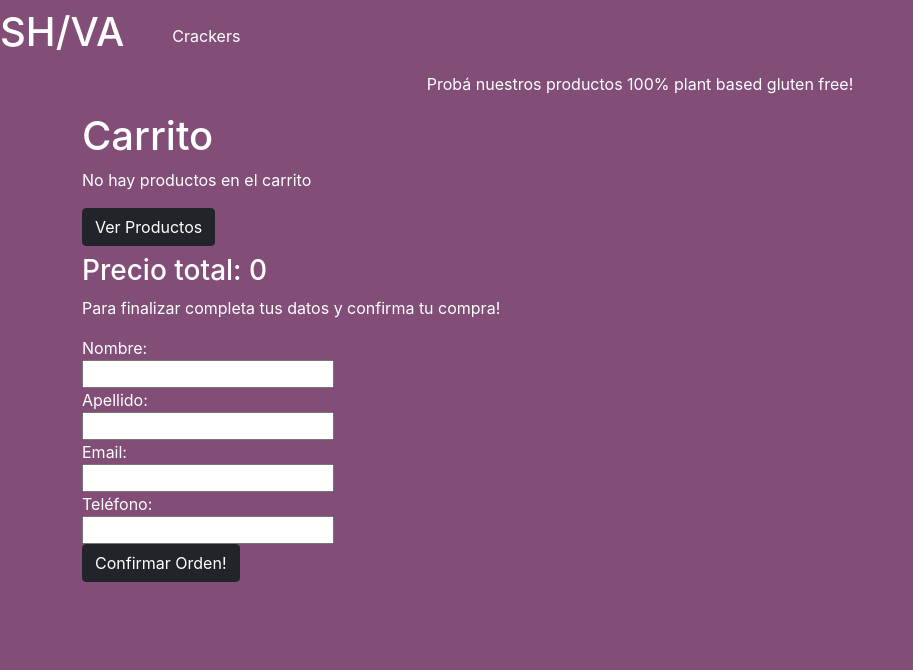
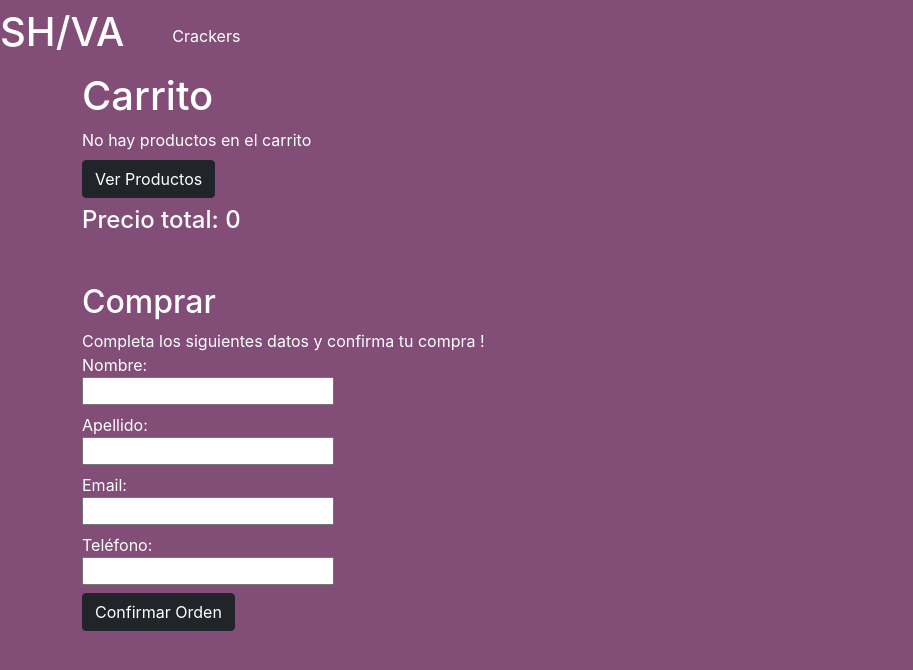
Before and after one commit to sacristan-santiago/my_first_reactApp, a React (Create React App) app: page /cart in a window 1280 px wide. Shown: the top 670 px of the page, without its empty margins (0-913 px from the left). Built offline with nearby package versions, Linux system fonts and the light colour scheme.

Commit message:
se agrega cart collection en firebase

```diff
--- a/package.json
+++ b/package.json
@@ -1,5 +1,5 @@
 {
-  "homepage": "https://github.com/sacristan-santiago/shiva_ecommerce",
+  "homepage": ".",
   "name": "my-app",
   "version": "0.1.0",
   "private": true,
@@ -19,6 +19,7 @@
     "build": "react-scripts build",
     "test": "react-scripts test",
     "eject": "react-scripts eject",
+    "predeploy": "npm run build",
     "deploy": "gh-pages -d build"
   },
   "eslintConfig": {
--- a/src/App.css
+++ b/src/App.css
@@ -1,6 +1,10 @@
 * {
   margin: 0;
   padding: 0;
+}
+
+p {
+  margin: 0;
 }
 
 body {
@@ -94,6 +98,7 @@ body {
   display: flex;
   justify-content: center;
   align-items: center;
+  margin-bottom: 1rem;
 }
 
 .Item-count button {
@@ -115,3 +120,31 @@ body {
   flex-direction: column;
   align-items: flex-start ;
 }
+
+.cart-form input {
+  margin-bottom: 0.5rem;
+}
+
+.cart-table{
+  color: white;
+  margin-bottom: 2rem;
+}
+
+.cart-table button {
+  color: white;
+  background-color: #824e78;
+  border: 0
+}
+
+.cart-table tbody:hover button{
+  color: black
+}
+
+.comprar {
+  margin-top: 3rem;
+}
+
+.nav-link-detail-button {
+  text-decoration: none;
+  color: white;
+}
--- a/src/App.js
+++ b/src/App.js
@@ -13,7 +13,6 @@ function App() {
     <BrowserRouter >
       <div className="App">
         <Nav />
-        <p className="text-center">Probá nuestros productos 100% plant based gluten free!</p>
         <Switch>
           <Route exact path="/">
             <CategoriesListContainer />
--- a/src/components/Cart.js
+++ b/src/components/Cart.js
@@ -1,6 +1,7 @@
 import { useContext, useState } from 'react';
 import { CartContext } from './CartContext';
 import { NavLink } from 'react-router-dom';
+import CartConfirmation from './CartConfirmation';
 import { app } from '../firebase';
 import { getFirestore, collection, addDoc, Timestamp} from 'firebase/firestore';
 
@@ -11,6 +12,7 @@ const Cart = () => {
     const [surename, setSurename] = useState ("");
     const [email, setEmail] = useState ("");
     const [phone, setPhone] = useState (0);
+    const [orderId, setOrderId] = useState(null)
 
     let precioTotal = 0
     cart.forEach(item => {
@@ -40,8 +42,6 @@ const Cart = () => {
 
     const handleSubmit = async (e) => {
         e.preventDefault();
-        console.log(name, surename, phone, email)
-
         try {
             const db = getFirestore(app);
             const docRef = await addDoc(collection(db, "orders"), {
@@ -55,8 +55,9 @@ const Cart = () => {
                 date: Timestamp.now(),
                 total: precioTotal
               });
+            console.log("Document written with ID: ", docRef.id);
+            setOrderId(docRef.id)
 
-            console.log("Document written with ID: ", docRef.id);
         } catch (err) {
             console.log("Error emitting order", err)
         }
@@ -65,6 +66,7 @@ const Cart = () => {
 
     return (
         <div className="container">
+            <div>
                 <h1>Carrito</h1>
                 {(cart.length === 0) ?
                 <>
@@ -74,10 +76,10 @@ const Cart = () => {
                 </> : cart.map(item =>{
                             return (
                             <div>
-                        <table class="table table-hover">
+                            <table className="table table-hover cart-table">
                             <thead>
                                 <tr>
-                            <th scope="col">Id</th>
+                                <th scope="col">Producto</th>
                                 <th scope="col">Descripcion</th>
                                 <th scope="col">Count</th>
                                 <th scope="col">Price</th>
@@ -86,36 +88,36 @@ const Cart = () => {
                             </thead>
                             <tbody>
                                 <tr>
-                            <td>{item.id}</td>
+                                <td>{item.title}</td>
                                 <td>{item.description}</td>
                                 <td>{item.quantity}</td>
                                 <td>{item.price}</td>
-                            <td><button onClick={()=>{removeItem(item.id)}}><span className="material-icons ">delete</span></button></td>
+                                <td><button onClick={()=>{removeItem(item.id)}}><span className="material-icons">delete</span></button></td>
                                 </tr>
                             </tbody>
                             </table>
                             </div>
                             )})
                 }
+                <h4>Precio total: {precioTotal}</h4>
+            </div>
 
-        <h3>Precio total: {precioTotal}</h3>
-
-        <p>Para finalizar completa tus datos y confirma tu compra!</p>
+            <div className="comprar">
+                <h2>Comprar</h2>
+                <p>Completa los siguientes datos y confirma tu compra   !</p>
                 <form className="cart-form" onSubmit={handleSubmit}>
                     <label name="name" >Nombre:</label>
                     <input type="text" name="name" id="name" onChange={handleChange} required></input>
-
                     <label name="apellido" >Apellido:</label>
                     <input type="text" name="surename" id="surename" onChange={handleChange} required></input>
-
                     <label name="email" >Email:</label>
                     <input type="email" name="email" id="email" onChange={handleChange} required></input>
-
                     <label name="phone" >Teléfono:</label>
                     <input type="number" name="phone" id="phone" onChange={handleChange}  required></input>
-
-            <input type="submit" className="btn btn-dark" value="Confirmar Orden!"></input>
+                    <input type="submit" className="btn btn-dark" value="Confirmar Orden"></input>
                 </form>
+                {(orderId) ? <CartConfirmation orderId={orderId}/> : "" }
+            </div>
         </div>
     )
 }
--- /dev/null
+++ b/src/components/CartConfirmation.js
@@ -0,0 +1,11 @@
+const CartConfirmation = (props) => {
+
+    return (
+    <div>
+        <h3>Tu orden fue confirmada! El numero de orden es: {props.orderId}</h3>
+
+    </div>
+    )
+}
+
+export default CartConfirmation;
--- a/src/components/ItemCount.js
+++ b/src/components/ItemCount.js
@@ -6,11 +6,11 @@ const ItemCount = (props) => {
     return (
         <div>
             <div className="Item-count">
-                <button onClick={()=>{if (contador>0) {setContador(contador - 1)}}}> - </button>
+                <button className="btn btn-dark" onClick={()=>{if (contador>0) {setContador(contador - 1)}}}> - </button>
                 <p> Contador: {contador} </p>
-                <button onClick={()=>{if (contador<props.stock) {setContador(contador + 1)}}}> + </button>
+                <button className="btn btn-dark" onClick={()=>{if (contador<props.stock) {setContador(contador + 1)}}}> + </button>
             </div>
-            <button onClick={()=>{if (contador<=props.stock) {props.onAdd(contador)}}}> Agregar al carrito </button>
+            <button className="btn btn-dark" onClick={()=>{if (contador<=props.stock) {props.onAdd(contador)}}}> Agregar al carrito </button>
         </div>
     )
 }
--- a/src/components/ItemDetail.js
+++ b/src/components/ItemDetail.js
@@ -22,7 +22,7 @@ const ItemDetail = (props) => {
                 <p className="card-text">Precio: ${price}/unidad</p>
                 <ItemCount stock={stock} initial ={1} onAdd={onAdd}/>
             </div>
-            <button><NavLink to="/">Volver</NavLink></button>
+            <button className="btn btn-dark"><NavLink className="nav-link-detail-button" to="/">Volver</NavLink></button>
         </div>
 
     )
```
Lines whose indentation alone changed are shown as unchanged.
